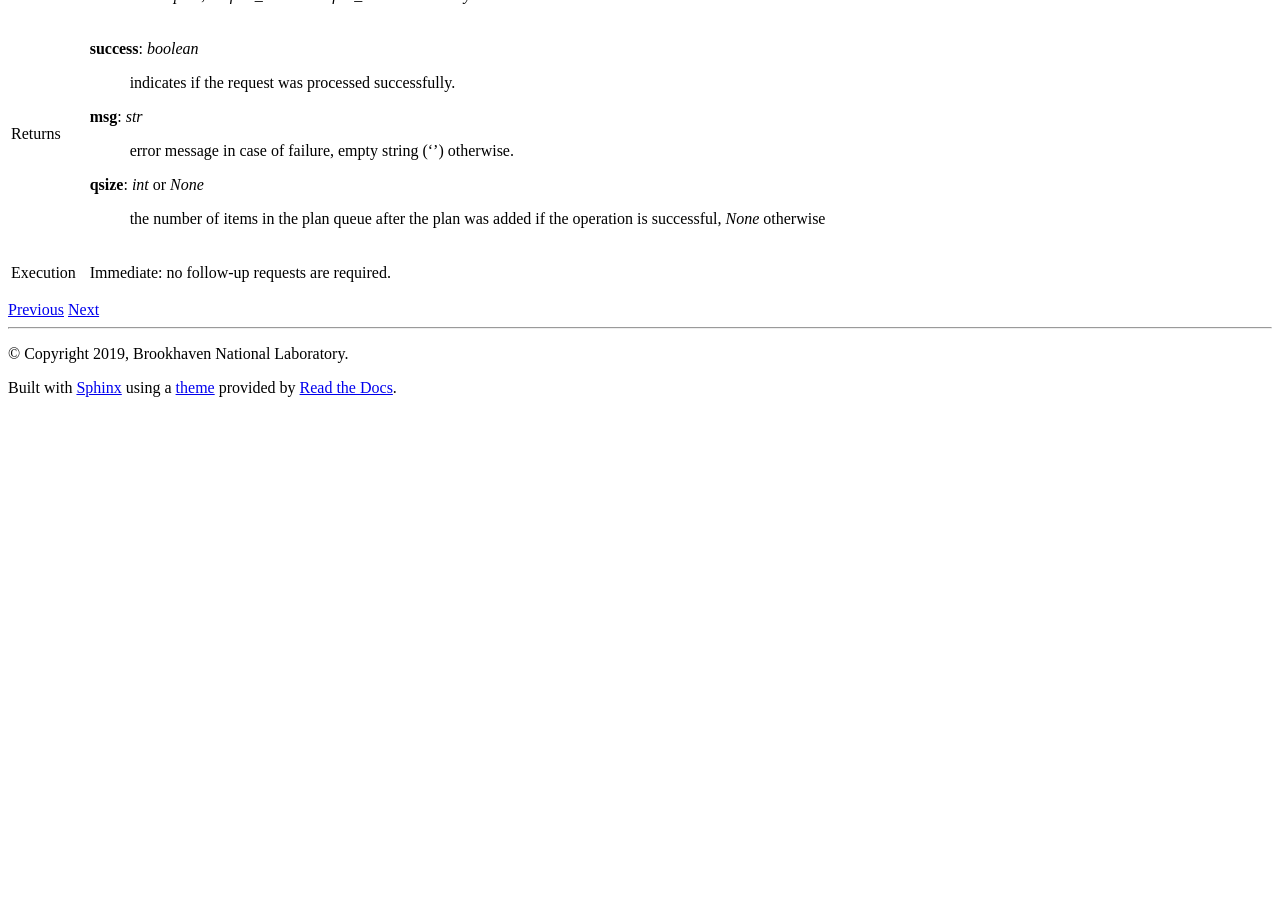
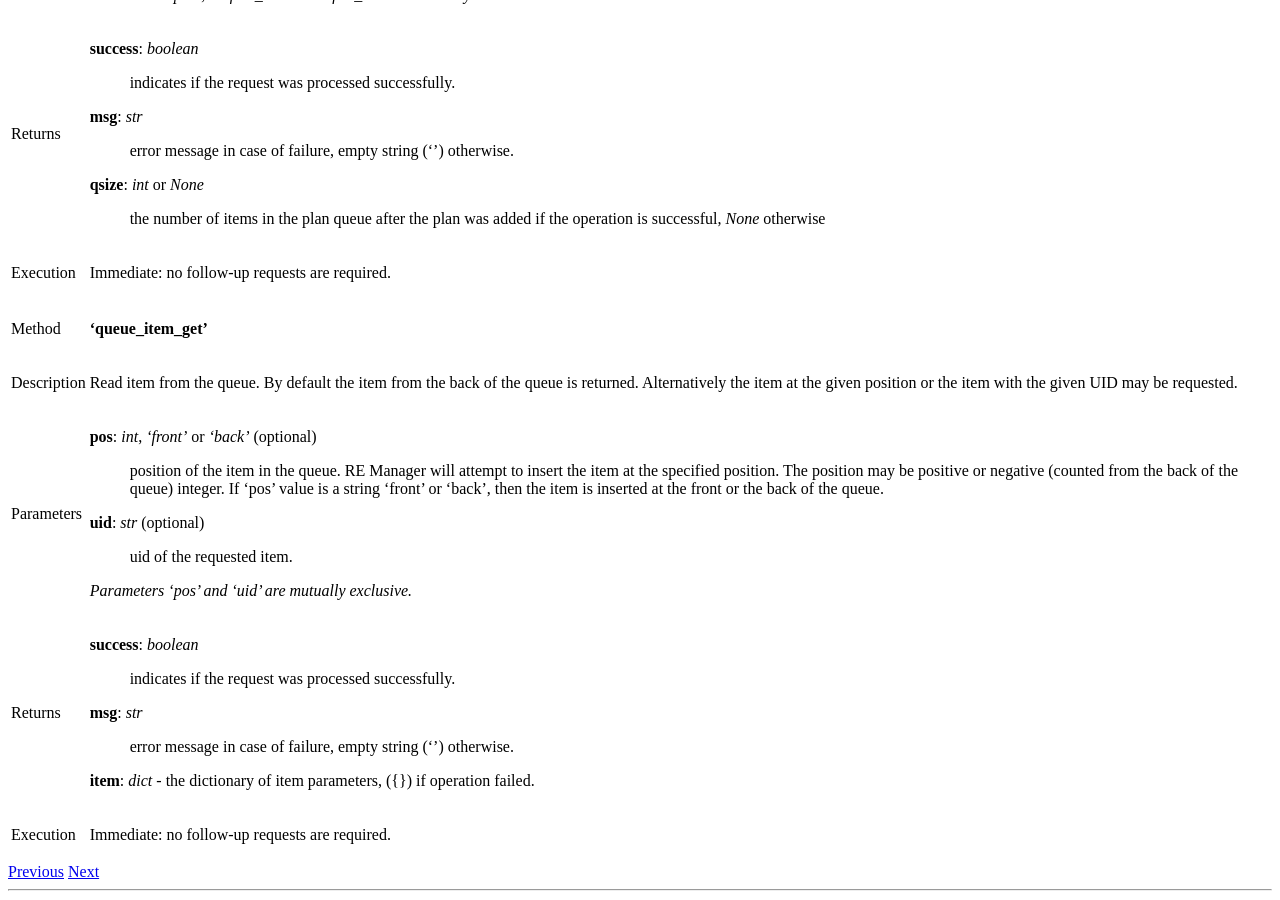
Before and after one commit to bluesky/bluesky-queueserver, a Sphinx documentation site: the page built from docs/source/re_manager_api.rst, in a window 1280 px wide and 900 px high, scrolled down 5725 px. Built offline with Sphinx 7.4.7 and the Read the Docs theme 2.0.0, drawn with Linux system fonts in a browser that asks for light colours; before the commit the page ends 6130 px from its top, so only the background shows below that.

Commit message:
DOC: documentation on 'queue_item_get'

```diff
--- a/docs/source/re_manager_api.rst
+++ b/docs/source/re_manager_api.rst
@@ -296,3 +296,33 @@ Returns       **success**: *boolean*
 ------------  -----------------------------------------------------------------------------------------
 Execution     Immediate: no follow-up requests are required.
 ============  =========================================================================================
+
+
+============  =========================================================================================
+Method        **'queue_item_get'**
+------------  -----------------------------------------------------------------------------------------
+Description   Read item from the queue. By default the item from the back of the queue is returned.
+              Alternatively the item at the given position or the item with the given UID
+              may be requested.
+------------  -----------------------------------------------------------------------------------------
+Parameters    **pos**: *int*, *'front'* or *'back'* (optional)
+                  position of the item in the queue. RE Manager will attempt to insert the item
+                  at the specified position. The position may be positive or negative (counted
+                  from the back of the queue) integer. If 'pos' value is a string 'front' or 'back',
+                  then the item is inserted at the front or the back of the queue.
+
+              **uid**: *str* (optional)
+                  uid of the requested item.
+
+              *Parameters 'pos' and 'uid' are mutually exclusive.*
+------------  -----------------------------------------------------------------------------------------
+Returns       **success**: *boolean*
+                  indicates if the request was processed successfully.
+
+              **msg**: *str*
+                  error message in case of failure, empty string ('') otherwise.
+
+              **item**: *dict* - the dictionary of item parameters, ({}) if operation failed.
+------------  -----------------------------------------------------------------------------------------
+Execution     Immediate: no follow-up requests are required.
+============  =========================================================================================
```
